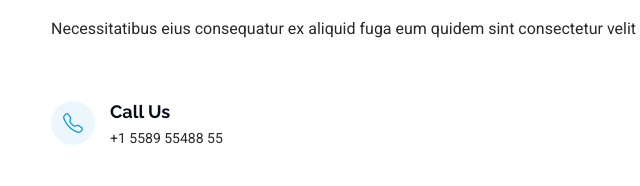
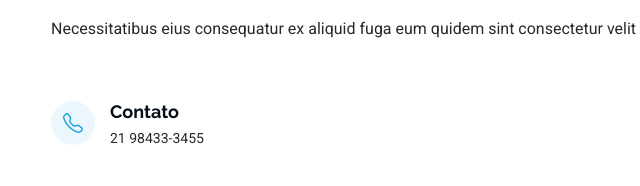
Before and after one commit to raquelrobaina/Portfolio, a plain HTML site: page index.html in a window 1280 px wide. Shown: the part 4206-4392 px from the top of the page, 261-901 px from the left. Drawn offline with Linux system fonts and the light colour scheme.

Commit message:
Atualização de contato

```diff
--- a/index.html
+++ b/index.html
@@ -436,8 +436,8 @@
               <div class="info-item d-flex" data-aos="fade-up" data-aos-delay="300">
                 <i class="bi bi-telephone flex-shrink-0"></i>
                 <div>
-                  <h3>Call Us</h3>
-                  <p>+1 5589 55488 55</p>
+                  <h3>Contato</h3>
+                  <p>21 98433-3455</p>
                 </div>
               </div><!-- End Info Item -->
 
```
